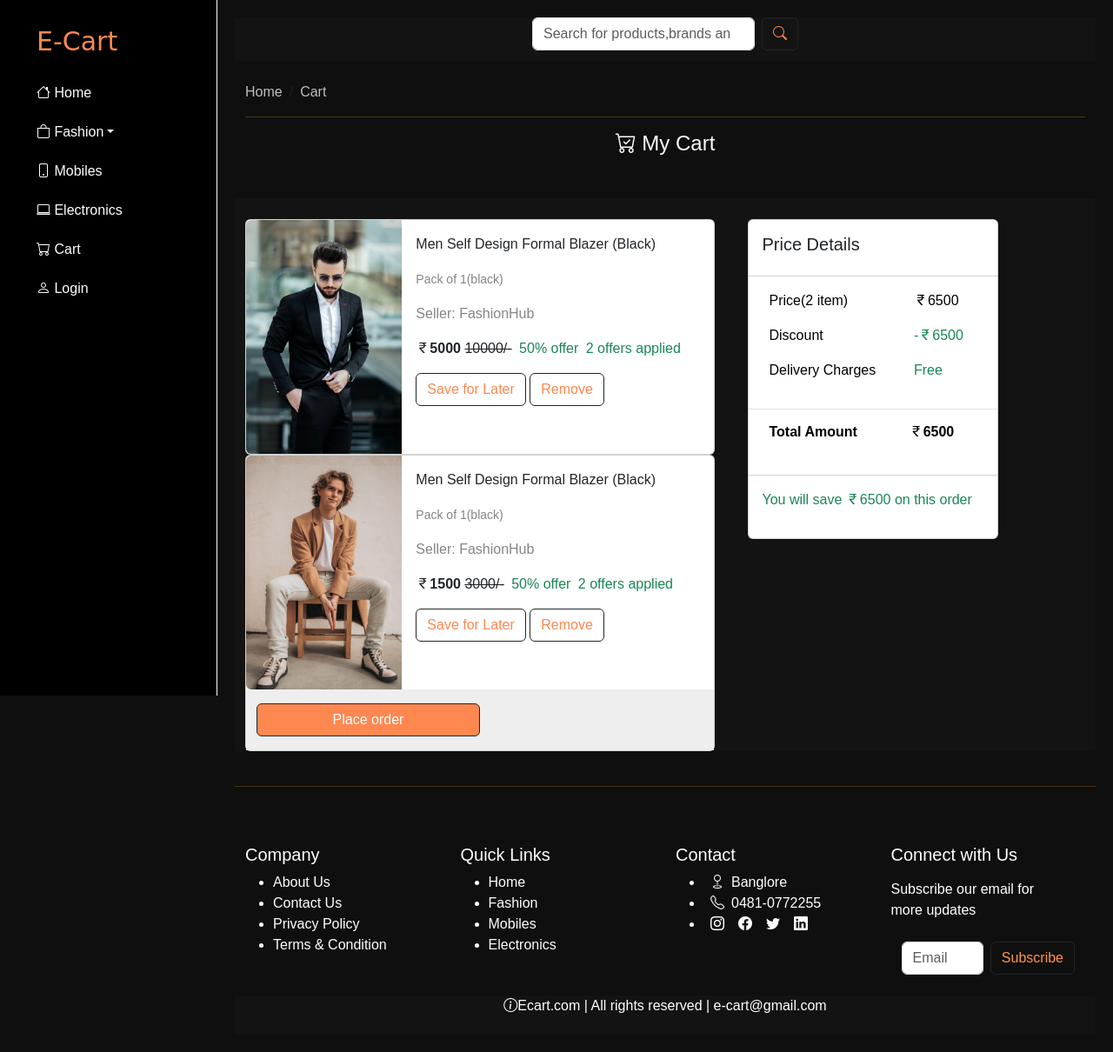
After one commit to alen0577/ecommerce-frontend, a Django app: page /cart/ in a window 1280 px wide. The commit adds this page. Shown: the whole page at 87% size. Run offline with Django 4.2, Linux system fonts and the light colour scheme; some web fonts are replaced.

Commit message:
corrections

```diff
--- /dev/null
+++ b/app/templates/cart.html
@@ -0,0 +1,259 @@
+{% extends 'sidebar.html' %}
+{% load static %}
+{% block title %}
+E-Cart_Cart
+{% endblock %}
+
+{% block body %}
+
+<div class="container-fluid" style="background-color: rgb(19, 19, 19);height: 50px;">
+    <div class="row">
+        <div class="col-lg-4"></div>
+        <div class="col-lg-4">
+
+            <form class="d-flex" role="search">
+                <input class="form-control me-2 w-100" type="search" placeholder="Search for products,brands and more..." aria-label="Search">
+                <button class="btn btn-outline-dark" style="color: rgb(255, 135, 80);" type="submit"><i class="bi bi-search"></i></button>
+            </form>
+
+        </div>
+        <div class="col-lg-4"></div>
+    </div>
+
+</div><br>
+<div class="container rounded">
+    <nav aria-label="breadcrumb">
+        <ol class="breadcrumb">
+          <li class="breadcrumb-item"><a style="color: rgb(190, 190, 190);text-decoration: none;" href="/">Home</a></li>
+          <li class="breadcrumb-item active" style="color: rgb(190, 190, 190);" aria-current="page">Cart</li>
+        </ol>
+    </nav>
+    <hr style="color: rgb(255, 170, 50);">
+
+</div>
+
+
+<section id="section1">
+    <div class="container">
+        <center><h4 class="text-light mt-1"><i class="bi bi-cart-check"></i> My Cart</h4></center>
+    </div>
+
+    <div class="container-fluid mt-5" style="background-color: rgb(19, 19, 19);">
+        <div class="row">
+
+            <div class="col-lg-7">
+
+                <div class="card mt-4" style="max-width: 540px;">
+                    <div class="row g-0">
+                        <div class="col-md-4">
+                            <img src="{% static 'images/fa2.webp' %}" class="img-fluid rounded-start" alt="...">
+                        </div>
+                        <div class="col-md-8">
+                            <div class="card-body">
+
+                                <p class="card-text">Men Self Design Formal Blazer  (Black)</p>
+                                <p class="card-text mt-0" style="color:rgb(133, 133, 133);"><small>Pack of 1(black)</small></p>
+                                <p class="card-text d-inline-block" style="color:rgb(133, 133, 133);">Seller:</p>
+                                <p class="card-text d-inline-block" style="color:rgb(133, 133, 133);">FashionHub</label></p><br>
+                                <h6 class="card-text d-inline-block"><b><i class="bi bi-currency-rupee"></i>5000</b>  <s>10000/-</s></h6>
+                                <p class="card-text d-inline-block text-success ms-lg-1">50% offer</p>
+                                <label class="text-success d-inline-block ms-lg-1">2 offers applied </label><br>
+                                <label class="btn btn-outline-dark d-inline-block" type="button" ><a href="{% url 'cart' %}" style="color: rgb(255, 135, 80);text-decoration: none;">Save for Later</a></label>
+                                <label class="btn btn-outline-dark d-inline-block" type="button" ><a href="{% url 'cart' %}" style="color: rgb(255, 135, 80);text-decoration: none;">Remove</a></label>
+
+
+
+                            </div>
+
+
+                        </div>
+                    </div>
+
+
+                </div>
+                <div class="card" style="max-width: 540px;">
+                  <div class="row g-0">
+                      <div class="col-md-4">
+                          <img src="{% static 'images/f2.jpg' %}" class="img-fluid rounded-start" alt="...">
+                      </div>
+                      <div class="col-md-8">
+                          <div class="card-body">
+
+                              <p class="card-text">Men Self Design Formal Blazer  (Black)</p>
+                              <p class="card-text mt-0" style="color:rgb(133, 133, 133);"><small>Pack of 1(black)</small></p>
+                              <p class="card-text d-inline-block" style="color:rgb(133, 133, 133);">Seller:</p>
+                              <p class="card-text d-inline-block" style="color:rgb(133, 133, 133);">FashionHub</label></p><br>
+                              <h6 class="card-text d-inline-block"><b><i class="bi bi-currency-rupee"></i>1500</b>  <s>3000/-</s></h6>
+                              <p class="card-text d-inline-block text-success ms-lg-1">50% offer</p>
+                              <label class="text-success d-inline-block ms-lg-1">2 offers applied </label><br>
+                              <label class="btn btn-outline-dark d-inline-block" type="button" ><a href="{% url 'cart' %}" style="color: rgb(255, 135, 80);text-decoration: none;">Save for Later</a></label>
+                              <label class="btn btn-outline-dark d-inline-block" type="button" ><a href="{% url 'cart' %}" style="color: rgb(255, 135, 80);text-decoration: none;">Remove</a></label>
+
+
+
+                          </div>
+
+
+                      </div>
+                  </div>
+                  <div class="container" style="background-color: rgb(238, 238, 238);">
+                      <div class="row">
+                          <div class="col-12">
+                              <button type="button"  class="btn btn-outline-dark buy mt-3 mb-3 w-50" style="color: rgb(255, 255, 255); background-color: rgb(255, 135, 80);">Place order</button>
+                          </div>
+                      </div>
+                  </div>
+
+              </div>
+
+
+            </div>
+            <div class="col-lg-4">
+                <div class="card rounded mt-4 mb-4" style="width: 18rem;">
+
+                    <div class="card-body">
+                      <h5 class="card-title">Price Details</h5>
+                    </div>
+                    <ul class="list-group list-group-flush">
+                      <li class="list-group-item">
+
+                        <table class="table table-borderless">
+
+                            <tbody>
+                                <td>Price(2 item)</td>
+                                <td><i class="bi bi-currency-rupee"></i>6500</td>
+                            </tbody>
+                            <tbody>
+                                <td>Discount</td>
+                                <td class="text-success">-<i class="bi bi-currency-rupee"></i>6500</td>
+                            </tbody>
+                            <tbody>
+                                <td>Delivery Charges</td>
+                                <td class="text-success">Free</td>
+                            </tbody>
+                        </table>
+
+                      </li>
+
+                      <li class="list-group-item">
+                        <table class="table table-borderless">
+                            <tbody>
+                                <td><h6><b>Total Amount</b></h6></td>
+                                <td><h6><b><i class="bi bi-currency-rupee"></i>6500</h6></b></td>
+
+                            </tbody>
+                        </table>
+                      </li>
+                    </ul>
+                    <div class="card-body">
+
+                        <p class="text-success">You will save <i class="bi bi-currency-rupee"></i>6500 on this order</p>
+
+                    </div>
+
+                </div>
+
+            </div>
+            <div class="col-lg-1"></div>
+
+        </div>
+
+
+    </div>
+
+
+</section><br>
+
+
+<section id="sectionlast">
+    <hr style="color: rgb(255, 170, 50);">
+    <div class="container">
+      <div class="row">
+        <div class="col-lg-3 col-md-3">
+          <h5 class="text-title" style="color: rgb(255, 255, 255);margin-top: 50px;">Company</h5>
+          <ul>
+            <li style="color: rgb(255, 255, 255);"><a href="#" style="color: rgb(255, 255, 255);text-decoration: none;">About Us</a></li>
+            <li style="color: rgb(255, 255, 255);"><a href="#" style="color: rgb(255, 255, 255);text-decoration: none;">Contact Us</a></li>
+            <li style="color: rgb(255, 255, 255);"><a href="#" style="color: rgb(255, 255, 255);text-decoration: none;">Privacy Policy</a></li>
+            <li style="color: rgb(255, 255, 255);"><a href="#" style="color: rgb(255, 255, 255);text-decoration: none;">Terms & Condition</a></li>
+          </ul>
+        </div>
+        <div class="col-lg-3 col-md-3">
+          <h5 class="text-title" style="color: rgb(255, 255, 255);margin-top: 50px;">Quick Links</h5>
+          <ul>
+            <li style="color: rgb(255, 255, 255);"><a href="#" style="color: rgb(255, 255, 255);text-decoration: none;">Home</a></li>
+            <li style="color: rgb(255, 255, 255);"><a href="#" style="color: rgb(255, 255, 255);text-decoration: none;">Fashion</a></li>
+            <li style="color: rgb(255, 255, 255);"><a href="#" style="color: rgb(255, 255, 255);text-decoration: none;">Mobiles</a></li>
+            <li style="color: rgb(255, 255, 255);"><a href="#" style="color: rgb(255, 255, 255);text-decoration: none;">Electronics</a></li>
+          </ul>
+        </div>
+        <div class="col-lg-3 col-md-3">
+          <h5 class="text-title" style="color: rgb(255, 255, 255);margin-top: 50px;">Contact</h5>
+          <ul>
+            <li style="color: rgb(255, 255, 255);"><a href="#" style="color: rgb(255, 255, 255);text-decoration: none;"><i class="bi bi-geo m-2"></i>Banglore</a></li>
+            <li style="color: rgb(255, 255, 255);"><a href="#" style="color: rgb(255, 255, 255);text-decoration: none;"><i class="bi bi-telephone m-2"></i>0481-0772255</a></li>
+            <li style="color: rgb(255, 255, 255);"><a href="#" style="color: rgb(255, 255, 255);text-decoration: none;"><i class="bi bi-instagram m-2"></i><i class="bi bi-facebook m-2"></i><i class="bi bi-twitter m-2"></i><i class="bi bi-linkedin m-2"></i></a></li>
+          </ul>
+        </div>
+        <div class="col-lg-3 col-md-3">
+          <h5 class="text-title" style="color: rgb(255, 255, 255);margin-top: 50px;">Connect with Us</h5>
+
+          <p style="color: rgb(255, 255, 255);"><p style="color: rgb(255, 255, 255);text-decoration: none;">Subscribe our email for <br>more updates </p></p>
+          <p style="color: rgb(255, 255, 255);">
+            <nav class="navbar">
+              <div class="container-fluid" style="background: transparent;">
+                <form class="d-flex" role="search">
+                  <input class="form-control me-2" type="search" placeholder="Email" aria-label="Search">
+                  <button class="btn btn-outline-dark" style="color: rgb(253, 150, 77);" type="submit">Subscribe</button>
+                </form>
+              </div>
+
+            </nav>
+          </p>
+
+
+        </div>
+      </div>
+    </div>
+  </section>
+
+  <div class="card-footer" style="height: 45px; background-color: rgb(19, 19, 19);">
+    <p class="text-white text-center"><i class="bi bi-info-circle"></i>Ecart.com | All rights reserved | e-cart@gmail.com</p>
+  </div>
+</section>
+
+
+
+
+
+
+
+
+
+
+<style>
+    a.sort{
+        color: rgb(190, 190, 190);
+    }
+    a.sort:hover{
+        color: white;
+    }
+
+</style>
+{% endblock %}
+
+
+
+<div class="row" style="display: none;">
+
+    <p class="d-inline-block">Price(1 item)</p>
+    <p class="d-inline-block text-lg-end">5000</p><br>
+    <p class="d-inline-block">Discount</p>
+    <p class="d-inline-block text-success ms-lg-5">5000</p><br>
+    <p class="d-inline-block">Delivery charges</p>
+    <p class="d-inline-block text-success">free</p>
+
+
+
+
+</div>
--- a/app/templates/sidebar.html
+++ b/app/templates/sidebar.html
@@ -96,12 +96,12 @@
 
         }
 
-        a{
+        div.sidebar a{
           font-size: 1rem; /* default font size */
           transition: font-size 0.2s ease-in-out; /* transition effect */
           text-decoration:none ;
         }
-        a:hover{
+        div.sidebar a:hover{
           font-size: 1.1rem; /* larger font size on hover */
 
         }
@@ -113,10 +113,18 @@
         <ul>
             <li class="menu-item"><a href="#"><h1 class="title" >E-Cart</h1></a></li>
             <li class="menu-item"><a href="/"><i class="bi bi-house"></i> Home</a></li>
-            <li class="menu-item"><a href="#"><i class="bi bi-bag"></i> Fashion</a></li>
+            <li class="menu-item dropdown">
+                <a class="dropdown-toggle" href="#" role="button" data-bs-toggle="dropdown" aria-expanded="false"><i class="bi bi-bag"></i> Fashion</a>
+                <ul class="dropdown-menu bg-dark">
+                    <li><a class="dropdown-item " href="">Men</a></li>
+                    <li><a class="dropdown-item" href="#">Women</a></li>
+                    <li><a class="dropdown-item" href="#">Baby & Kids</a></li>
+
+                </ul>
+            </li>
             <li class="menu-item"><a href="#"><i class="bi bi-phone"></i> Mobiles</a></li>
             <li class="menu-item"><a href="#"><i class="bi bi-laptop"></i> Electronics</a></li>
-            <li class="menu-item"><a href="#"><i class="bi bi-cart"></i> Cart</a></li>
+            <li class="menu-item"><a href="{% url 'cart' %}"><i class="bi bi-cart"></i> Cart</a></li>
             <li class="menu-item"><a href="{% url 'login' %}"><i class="bi bi-person"></i> Login</a></li>
 
 
--- a/app/urls.py
+++ b/app/urls.py
@@ -5,5 +5,8 @@ urlpatterns = [
     path('',views.home,name='home'),
     path('register/',views.register,name='register'),
     path('login/',views.login,name='login'),
+    path('fashion_page/men',views.fashionpage,name='fashionpage'),
+    path('product_view/',views.product_view,name='product_view'),
+    path('cart/',views.cart,name='cart'),
 
 ]
--- a/app/views.py
+++ b/app/views.py
@@ -9,3 +9,12 @@ def register(request):
 
 def home(request):
     return render(request,'home.html')
+
+def fashionpage(request):
+    return render(request,'fashion.html')
+
+def product_view(request):
+    return render(request, 'product_view.html')
+
+def cart(request):
+    return render(request, 'cart.html')
```
Also changed, not shown: app/templates/fashion.html (added, +65 -0 lines), app/templates/home.html (+43 -43 lines), app/templates/product_view.html (added, +155 -0 lines), static/images/e2.jpg (added), static/images/e3.jpg (added), static/images/e4.jpg (added), static/images/e5.jpg (added), static/images/f2.jpg (added), static/images/f3.jpg (added), static/images/tl4.jpg (added), static/images/tl5.webp (added), static/images/tl6.jpg (added), static/images/vikram.jpg (added).
